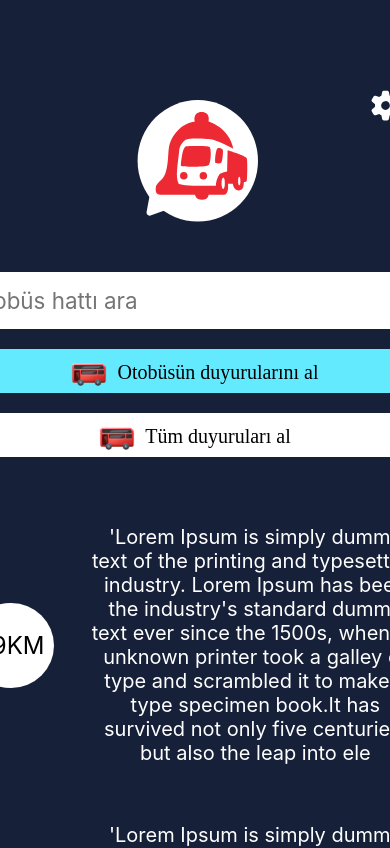
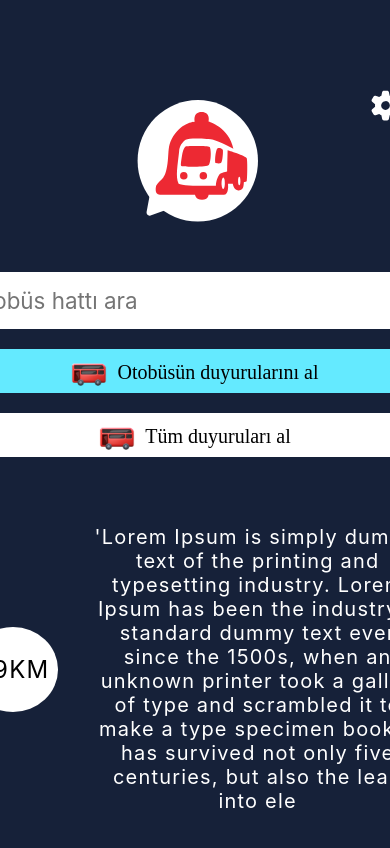
Before and after one commit to yasinkarax/iettduyuru.app, a Vue app: page / in a window 390 px wide. Shown: the top 848 px of the page. Built offline with nearby package versions, Linux system fonts and the light colour scheme.

Commit message:
Style(ui): update padding

```diff
--- a/src/assets/style/main.css
+++ b/src/assets/style/main.css
@@ -5,6 +5,7 @@
 body{
   overflow-wrap: anywhere;
   background:#162139;
+  letter-spacing: 1.2px;
 }
 .container{
   display: flex;
@@ -12,7 +13,7 @@ body{
 }
 @media (max-width: 750px) {
   .container{
-    padding: 0 4vw;
+    padding: 0 6vw;
   }
 }
 #app{
```
